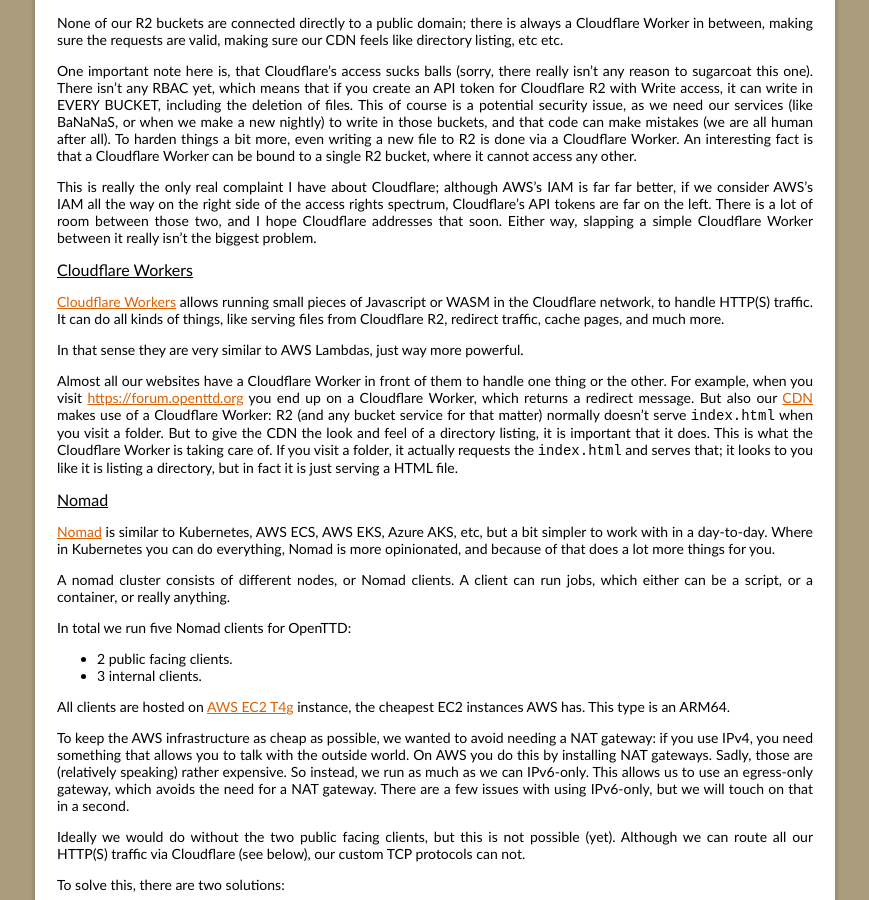
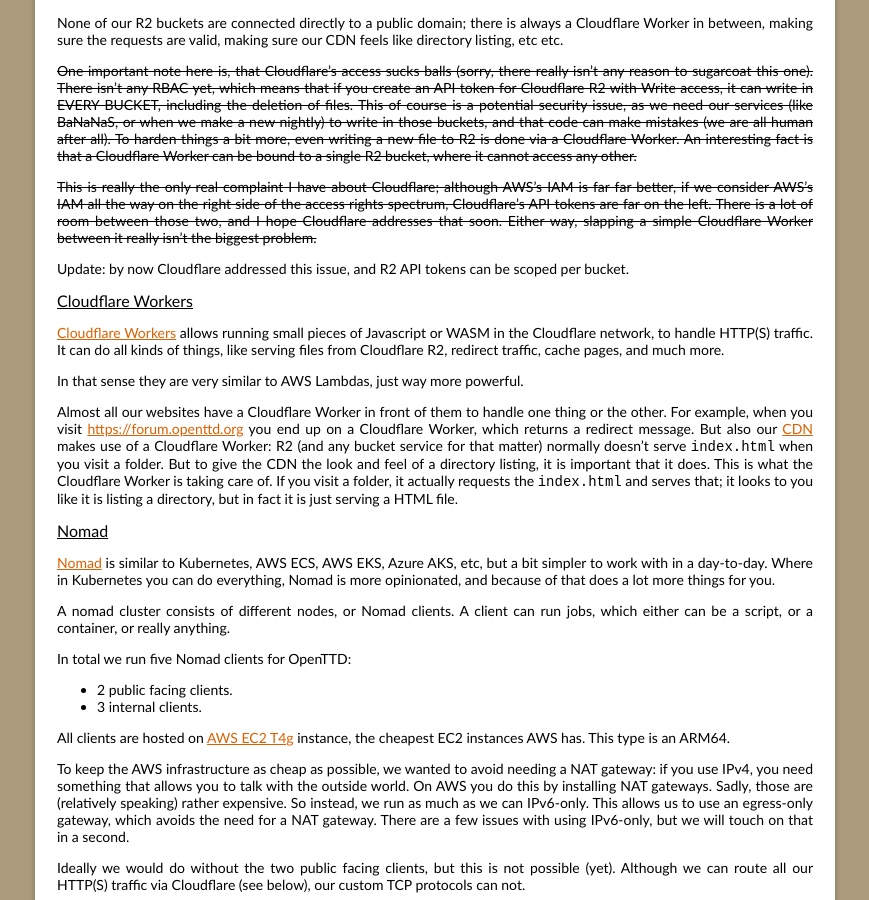
Before and after one commit to OpenTTD/website, a Jekyll site: the page built from _posts/2023-07-08-our-infrastructure.md, in a window 1280 px wide and 900 px high, scrolled down 850 px. Shown: the whole window, without its empty margins (205-1074 px from the left). Built offline with Jekyll 4.4.1, drawn with Linux system fonts in a browser that asks for light colours.

Commit message:
Fix: Cloudflare R2 API keys can be scoped per bucket now (#274)

```diff
--- a/_posts/2023-07-08-our-infrastructure.md
+++ b/_posts/2023-07-08-our-infrastructure.md
@@ -45,15 +45,17 @@
 
 None of our R2 buckets are connected directly to a public domain; there is always a Cloudflare Worker in between, making sure the requests are valid, making sure our CDN feels like directory listing, etc etc.
 
-One important note here is, that Cloudflare's access sucks balls (sorry, there really isn't any reason to sugarcoat this one).
+~~One important note here is, that Cloudflare's access sucks balls (sorry, there really isn't any reason to sugarcoat this one).
 There isn't any RBAC yet, which means that if you create an API token for Cloudflare R2 with Write access, it can write in EVERY BUCKET, including the deletion of files.
 This of course is a potential security issue, as we need our services (like BaNaNaS, or when we make a new nightly) to write in those buckets, and that code can make mistakes (we are all human after all).
 To harden things a bit more, even writing a new file to R2 is done via a Cloudflare Worker.
-An interesting fact is that a Cloudflare Worker can be bound to a single R2 bucket, where it cannot access any other.
+An interesting fact is that a Cloudflare Worker can be bound to a single R2 bucket, where it cannot access any other.~~
 
-This is really the only real complaint I have about Cloudflare; although AWS's IAM is far far better, if we consider AWS's IAM all the way on the right side of the access rights spectrum, Cloudflare's API tokens are far on the left.
+~~This is really the only real complaint I have about Cloudflare; although AWS's IAM is far far better, if we consider AWS's IAM all the way on the right side of the access rights spectrum, Cloudflare's API tokens are far on the left.
 There is a lot of room between those two, and I hope Cloudflare addresses that soon.
-Either way, slapping a simple Cloudflare Worker between it really isn't the biggest problem.
+Either way, slapping a simple Cloudflare Worker between it really isn't the biggest problem.~~
+
+Update: by now Cloudflare addressed this issue, and R2 API tokens can be scoped per bucket.
 
 ### Cloudflare Workers
 
```
